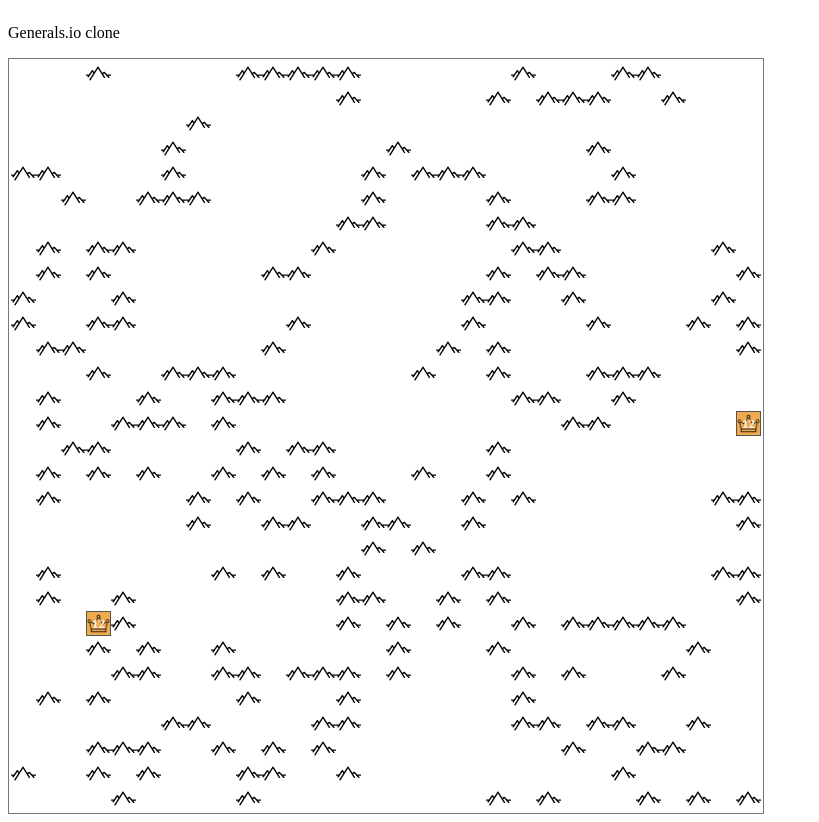
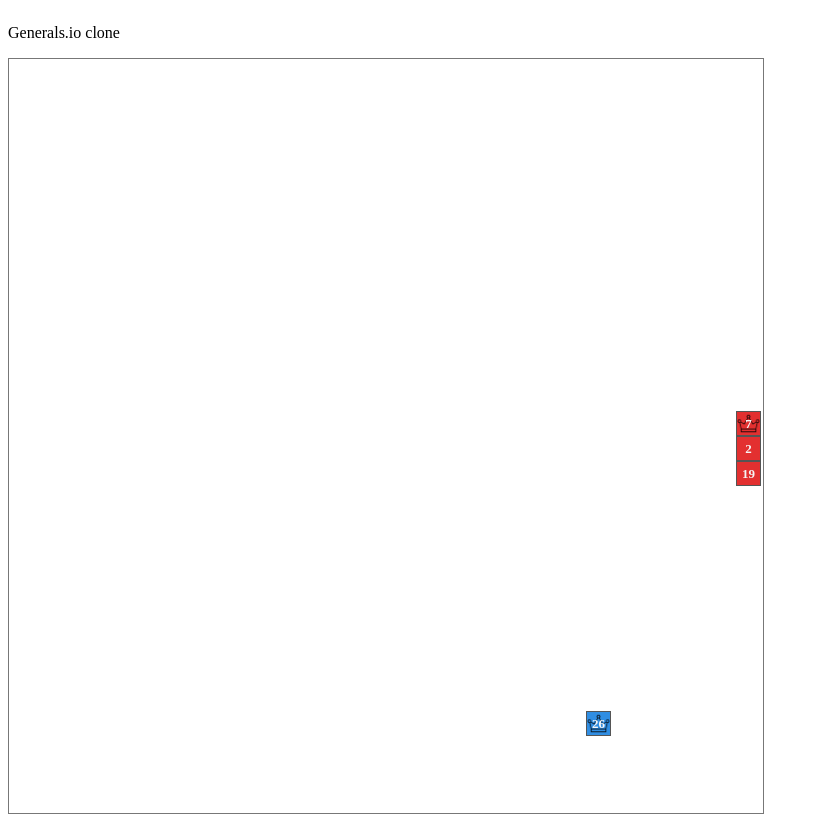
Before and after one commit to dwaltrip/generals-io-remake, a React (Vite) app: page / in a window 1280 px wide. Shown: the whole page, without its empty margins (0-819 px from the left). Built offline with nearby package versions, Linux system fonts and the light colour scheme.

Commit message:
Wip -- working on movement

```diff
--- a/src/App.tsx
+++ b/src/App.tsx
@@ -1,13 +1,14 @@
 import '@/App.css'
 
-import { Board } from './generals/board';
+import { Board, applyDirection } from './generals/board';
 import { Game, Player, PlayerColor } from '@/generals/game';
 
 import { GameUI } from '@/generals/ui/game';
 import { ActionType, performAction } from './generals/actions';
-import { Movement } from './generals/types';
+import { Coord, Movement, Square } from './generals/types';
 import { useEffect, useRef, useState } from 'react';
 import { GameClock } from './generals/game-clock';
+import { prettyPrintGrid } from './generals/utils';
 
 const TICKS_PER_SECOND = 2;
 
@@ -22,28 +23,34 @@ function makeDummyGame() {
   const clock = new GameClock(game, Math.floor(1000 / TICKS_PER_SECOND));
   clock.start();
 
-  // const makeMove = (player: Player, x: number, y: number, dir: Movement) => {
-  //   return { type: ActionType.MOVE, args: { player, source: { x, y }, dir } };
-  // };
-  // const moveP1 = (...args) => makeMove(players[0], ...args);
+  const makeMove = (x: number, y: number, direction: Movement) => {
+    return { type: ActionType.MOVE, args: { source: { x, y }, direction } };
+  };
 
-  const actions = [
-    { type: ActionType.GENERAL_PRODUCTION },
-    { type: ActionType.GENERAL_PRODUCTION },
-    { type: ActionType.GENERAL_PRODUCTION },
-    // moveP1(0, 0, Movement.RIGHT),
-    // moveP1(0, 1, Movement.RIGHT),
-    // moveP1(0, 2, Movement.RIGHT),
-  ];
+  function createMovementChain(start: Coord, moves: Movement[]): { source: Coord, direction: Movement }[] {
+    const chain = [];
+    let current = start;
+    for (let move of moves) {
+      chain.push({ source: current, direction: move });
+      current = applyDirection(current, move);
+    }
+    return chain;
+  }
 
-  // window.setInterval(() => {
-  //   const action = actions.shift();
-  //   if (action) {
-  //     console.log('Performing action', action.type)
-  //     performAction(game, action.type);
-  //   }
-  //   render();
-  // }, 1000);
+  const generalP1 = game.board.generals.get(players[0])!;
+  const { UP, DOWN, LEFT, RIGHT } = Movement;
+
+  const actions = createMovementChain(generalP1.coord, [
+    DOWN, DOWN, RIGHT, RIGHT,
+    UP, UP, UP, UP, LEFT, LEFT,
+  ]).map((actionArg => ({ type: ActionType.MOVE, args: actionArg })));
+
+  window.setInterval(() => {
+    const action = actions.shift();
+    if (action) {
+      performAction(game, action.type, action.args);
+    }
+  }, 500);
 
   return game;
 }
--- a/src/generals/actions.ts
+++ b/src/generals/actions.ts
@@ -1,10 +1,15 @@
 // import { Game, Player } from "./game";
 import { Game } from "./game";
-import { PlayerSquare } from "./types";
+import { isPlayerSquare } from "./square";
+import { Coord, Movement, PlayerSquare, PlayerSquareType, SquareType } from "./types";
 
 enum ActionType {
+  // User actions
+  SELECT_SQUARE,
+  MOVE,
+
+  // Engine actions
   GENERAL_PRODUCTION,
-  MOVE,
   TROOP_RECRUITMENT,
 }
 
@@ -25,12 +30,87 @@ function recruitTroops(game: Game) {
   });
 }
 
-function performAction(game: Game, action: ActionType) {
+// TODO: write tests for this
+function handleMove(game: Game, sourceCoord: Coord, direction: Movement) {
+  const board = game.board;
+  if (!board.canMove(sourceCoord, direction)) {
+    return;
+  }
+
+  const source = board.getSquare(sourceCoord);
+  if (!isPlayerSquare(source)) {
+    throw new Error('Source is not a player square');
+  }
+  const dest = board.getSquare(sourceCoord, direction);
+
+  if (source.units < 2) {
+    console.warn('Not enough units to move')
+    return;
+  }
+
+  // Case 1: dest is blank
+  if (dest.type === SquareType.BLANK) {
+    const newDest = {
+      ...dest,
+      type: SquareType.ARMY,
+      playerId: source.playerId,
+      units: source.units - 1,
+    };
+    source.units = 1;
+    board.replaceSquare(dest.coord, newDest);
+    return;
+  }
+  else if (!isPlayerSquare(dest)) {
+    throw new Error('Destination is not a player square');
+  }
+
+  // Case 2: dest is friendly
+  if (dest.playerId === source.playerId) {
+    dest.units += source.units - 1;
+    source.units = 1;
+  }
+
+  // Case 3: dest is enemy
+  else if (dest.playerId !== source.playerId) {
+
+    // Case 3a: Enemy defends successfully
+    if (source.units <= dest.units) {
+      dest.units -= source.units;
+      source.units = 0;
+    }
+    // Case 3b: Regular enemy square is captured
+    else {
+      const defeatedPlayer = game.getPlayer(dest.playerId);
+      const surivingUnits = source.units - dest.units;
+      dest.units = surivingUnits - 1;
+      source.units = 1;
+      dest.playerId = source.playerId;
+
+      // Case 3c: Enemy general is captured
+      if (dest.type === PlayerSquareType.GENERAL) {
+        dest.type = PlayerSquareType.PLAYER_CITY;
+
+        for (let square of game.board.iterPlayerSquares(defeatedPlayer)) {
+          square.playerId = source.playerId;
+          if (square != dest) {
+            square.units = Math.ceil(square.units / 2);
+          }
+        }
+      }
+    }
+  }
+}
+
+function performAction(game: Game, action: ActionType, args?: any) {
   switch (action) {
     case ActionType.GENERAL_PRODUCTION:
       produceUnitsOnGenerals(game);
+      break;
     case ActionType.TROOP_RECRUITMENT:
       recruitTroops(game);
+      break;
+    case ActionType.MOVE:
+      handleMove(game, args.source, args.direction);
       break;
     default:
       throw new Error('Invalid action type');
--- a/src/generals/board.ts
+++ b/src/generals/board.ts
@@ -3,6 +3,7 @@ import { GameGrid, Coord, Size2d, Square, Movement, SquareType, PlayerSquare } f
 import { Player } from '@/generals/game';
 import { generateGrid, addPlayerGenerals } from '@/generals/generate-grid';
 import { assert } from '@/utils/assert';
+import { isPlayerSquare } from './square';
 
 class Board {
   grid: GameGrid;
@@ -13,10 +14,10 @@ class Board {
     this.grid = grid;
     this.players = players;
 
-    const coords = addPlayerGenerals(this.grid, this.players);
-    assert(players.length === coords.length, 'Number of players and generals must match');
+    const generals = addPlayerGenerals(this.grid, this.players);
+    assert(players.length === generals.length, 'Number of players and generals must match');
     for (let i = 0; i < players.length; i++) {
-      this.generals.set(players[i], this.getSquare(coords[i]) as PlayerSquare);
+      this.generals.set(players[i], generals[i]);
     }
 
     validateGrid(grid)
@@ -45,8 +46,8 @@ class Board {
 
   *iterPlayerSquares(player: Player): IterableIterator<PlayerSquare> {
     for (let square of this.iterSquares()) {
-      if ('playerId' in square && square.playerId === player.id) {
-        yield square as PlayerSquare;
+      if (isPlayerSquare(square) && square.playerId === player.id) {
+        yield square;
       }
     }
   }
@@ -60,10 +61,12 @@ class Board {
     return dest.type !== SquareType.MOUNTAIN;
   }
 
-  getSquare(coord: Coord): Square {
-    if (!this.isCoordValid(coord)) {
-      throw new Error('Coord is not valid');
+  getSquare(coord: Coord, movement?: Movement): Square {
+    if (movement !== undefined) {
+      coord = applyDirection(coord, movement);
     }
+    assert(this.isCoordValid(coord), 'Coord is not valid');
+
     const { x, y } = coord;
     return this.grid[y][x];
   }
@@ -71,6 +74,12 @@ class Board {
   isCoordValid(coord: Coord): boolean {
     const { x, y } = coord;
     return x >= 0 && x < this.width && y >= 0 && y < this.height;
+  }
+
+  replaceSquare(coord: Coord, square: Square) {
+    assert(this.isCoordValid(coord), 'Coord is not valid');
+    const { x, y } = coord;
+    this.grid[y][x] = square;
   }
 }
 
@@ -99,4 +108,4 @@ function validateGrid(grid: GameGrid) {
   }
 }
 
-export { Board };
+export { Board, applyDirection };
--- a/src/generals/game.ts
+++ b/src/generals/game.ts
@@ -80,6 +80,11 @@ enum PlayerColor {
   SILVER = 'SILVER',
 }
 
+const ColorMap = new Map([
+  [PlayerColor.RED, '#e33030'],
+  [PlayerColor.BLUE, '#308ee3'],
+]);
+
 class Player {
   id: number;
   username: string;
@@ -92,4 +97,8 @@ class Player {
   }
 }
 
-export { Game, Player, PlayerColor };
+function getPlayerColorInHex(player: Player): string {
+  return ColorMap.get(player.color) || '#ddd';
+}
+
+export { Game, Player, PlayerColor, getPlayerColorInHex };
--- a/src/generals/generate-grid.ts
+++ b/src/generals/generate-grid.ts
@@ -38,7 +38,8 @@ function generateCell(grid: GameGrid, x: number, y: number): Square {
   const isMountain = Math.random() < mountainProb;
   return {
     coord: { x, y },
-    type: isMountain ? SquareType.MOUNTAIN : SquareType.BLANK,
+    // type: isMountain ? SquareType.MOUNTAIN : SquareType.BLANK,
+    type: SquareType.BLANK,
   };
 }
 
@@ -60,7 +61,7 @@ function getNeightbors(grid: GameGrid, x: number, y: number): Square[] {
 
 // ----------------------------------------------------------------------------
 
-function addPlayerGenerals(grid: GameGrid, players: Player[]): Coord[] {
+function addPlayerGenerals(grid: GameGrid, players: Player[]): PlayerSquare[] {
   const generals = [];
 
   const randCoord = (): Coord => ({
@@ -74,11 +75,16 @@ function addPlayerGenerals(grid: GameGrid, players: Player[]): Coord[] {
       coord = randCoord();
     }
 
-    const square = grid[coord.y][coord.x] as PlayerSquare;
-    square.playerId = player.id;
-    square.type = SquareType.GENERAL;
-    square.units = 1;
-    generals.push(coord);
+    const square = grid[coord.y][coord.x];
+    const generalSquare = {
+      ...square,
+      type: SquareType.GENERAL,
+      playerId: player.id,
+      // units: 1,
+      units: 20,
+    }
+    grid[coord.y][coord.x] = generalSquare;
+    generals.push(generalSquare);
   }
 
   return generals;
--- /dev/null
+++ b/src/generals/square.ts
@@ -0,0 +1,11 @@
+import { Square, PlayerSquareType, PlayerSquare } from "./types";
+
+function isPlayerSquare(square: Square): square is PlayerSquare {
+  return (
+    square.type === PlayerSquareType.PLAYER_CITY ||
+    square.type === PlayerSquareType.GENERAL ||
+    square.type === PlayerSquareType.ARMY
+  );
+}
+
+export { isPlayerSquare };
--- a/src/generals/ui/game.css
+++ b/src/generals/ui/game.css
@@ -24,7 +24,8 @@ td.square img {
     max-width: 25px;
 }
 
-.general-icon {
+/* .general-icon { */
+.player-square {
     display: flex;
     justify-content: center;
     align-items: center;
@@ -43,10 +44,6 @@ td.square img {
     width: 23px;
 }
 
-td.square.general {
-    background-color: #f0ab4f;
-}
-
 span.army-count {
     color: whitesmoke;
     font-weight: bold;
--- a/src/generals/ui/game.tsx
+++ b/src/generals/ui/game.tsx
@@ -4,19 +4,19 @@ import generalIcon from '@/assets/crown.png';
 import { SquareType, Square, PlayerSquare } from '@/generals/types';
 
 import '@/generals/ui/game.css';
-import { Game } from '@/generals/game';
-import { Board } from '@/generals/board';
+import { Game, Player, getPlayerColorInHex } from '@/generals/game';
+import { isPlayerSquare } from '../square';
 
 function GameUI({ game }: { game: Game }) {
   return (
     <div className='game-container'>
-      <GameBoard board={game.board}/>
+      <GameBoard game={game}/>
     </div>
   );
 }
 
-function GameBoard({ board }: { board: Board }) {
-  const grid = board.grid;
+function GameBoard({ game }: { game: Game }) {
+  const grid = game.board.grid;
   return (
     <div className='game-grid-container'>
       <table className='game-grid'>
@@ -24,7 +24,15 @@ function GameBoard({ board }: { board: Board }) {
           {grid.map((row, y) => (
             <tr key={y}>
               {row.map((square, x) => (
-                <SquareView key={x} square={square}/>
+                isPlayerSquare(square) ? (
+                  <PlayerSquareView
+                    square={square}
+                    player={game.getPlayer(square.playerId)}
+                    key={x}
+                  />
+                ) : (
+                  <SquareView square={square} key={x}/>
+                )
               ))}
             </tr>
           ))}
@@ -38,12 +46,22 @@ function ArmyCount({ count } : { count: number }){
   return <span className='army-count'>{count}</span>;
 }
 
-function General({ square } : { square: PlayerSquare }) {
+type PlayerSquareProps = { square: PlayerSquare, player: Player };
+
+function General({ square, player } : PlayerSquareProps) {
   return (
-    <div className='general-icon'>
+    <PlayerSquareLayout className='general-icon' player={player}>
       <img className='general-img' src={generalIcon} />
       <ArmyCount count={square.units} />
-    </div>
+    </PlayerSquareLayout>
+  );
+}
+
+function ArmySquare({ square, player } : PlayerSquareProps) {
+  return (
+    <PlayerSquareLayout className='army-square' player={player}>
+      <ArmyCount count={square.units} />
+    </PlayerSquareLayout>
   );
 }
 
@@ -55,11 +73,41 @@ function SquareView({ square } : { square: Square }) {
   return (
     <td className={className}>
       {square.type === SquareType.MOUNTAIN && <img src={mountainIcon} />}
+    </td>
+  );
+}
+
+function PlayerSquareView({ square, player } : { square: PlayerSquare, player: Player }) {
+  const className = `square ${square && square.type.toString().toLowerCase()}`;
+  if (!square) {
+    throw new Error('Square is null');
+  }
+  return (
+    <td className={className}>
       {square.type === SquareType.GENERAL &&
-        <General square={square as PlayerSquare} />
+        <General square={square} player={player}/>
+      }
+      {square.type === SquareType.ARMY &&
+        <ArmySquare square={square} player={player}/>
       }
     </td>
   );
 }
 
+// ---------------------------------------
+// TODO: consolidate with PlayerSquareView
+// ---------------------------------------
+function PlayerSquareLayout(
+  { player, children, className } :
+  { player: Player, children: any, className?: string }
+) {
+  const colorStyle = { backgroundColor: getPlayerColorInHex(player) };
+  return (
+    <div className={`player-square ${className || ''}`} style={colorStyle}>
+      {children}
+    </div>
+  );
+}
+
+
 export { GameUI };
--- a/src/generals/utils.ts
+++ b/src/generals/utils.ts
@@ -4,6 +4,8 @@ function prettyPrintGrid(grid: GameGrid) {
   const prettyGrid = grid.map(row => {
     return row.map(cell => {
       if (!cell) return '.';
+      if (cell.type === SquareType.ARMY) return 'a';
+      if (cell.type === SquareType.GENERAL) return 'g';
       return cell.type === SquareType.MOUNTAIN ? '#' : ' ';
     }).join('');
   }).join('\n');
```
